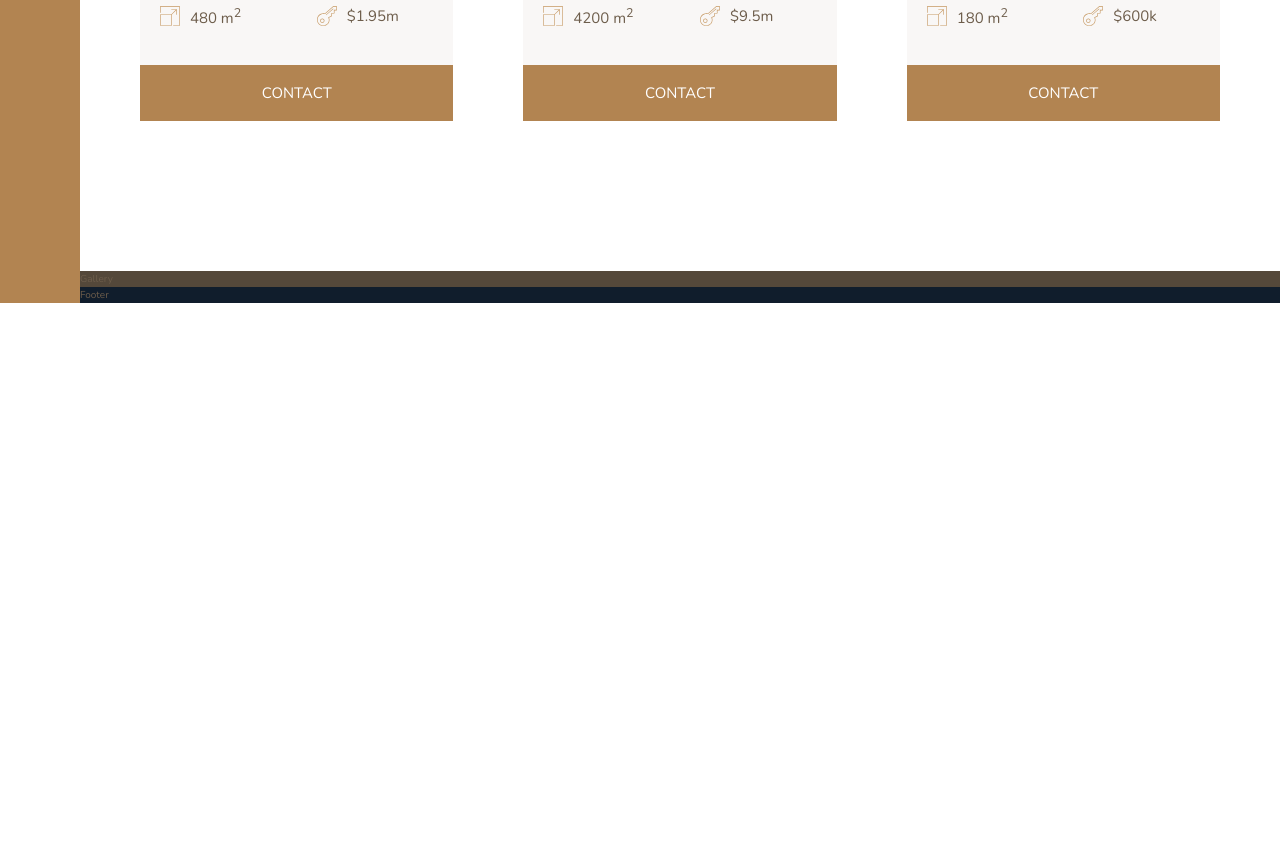
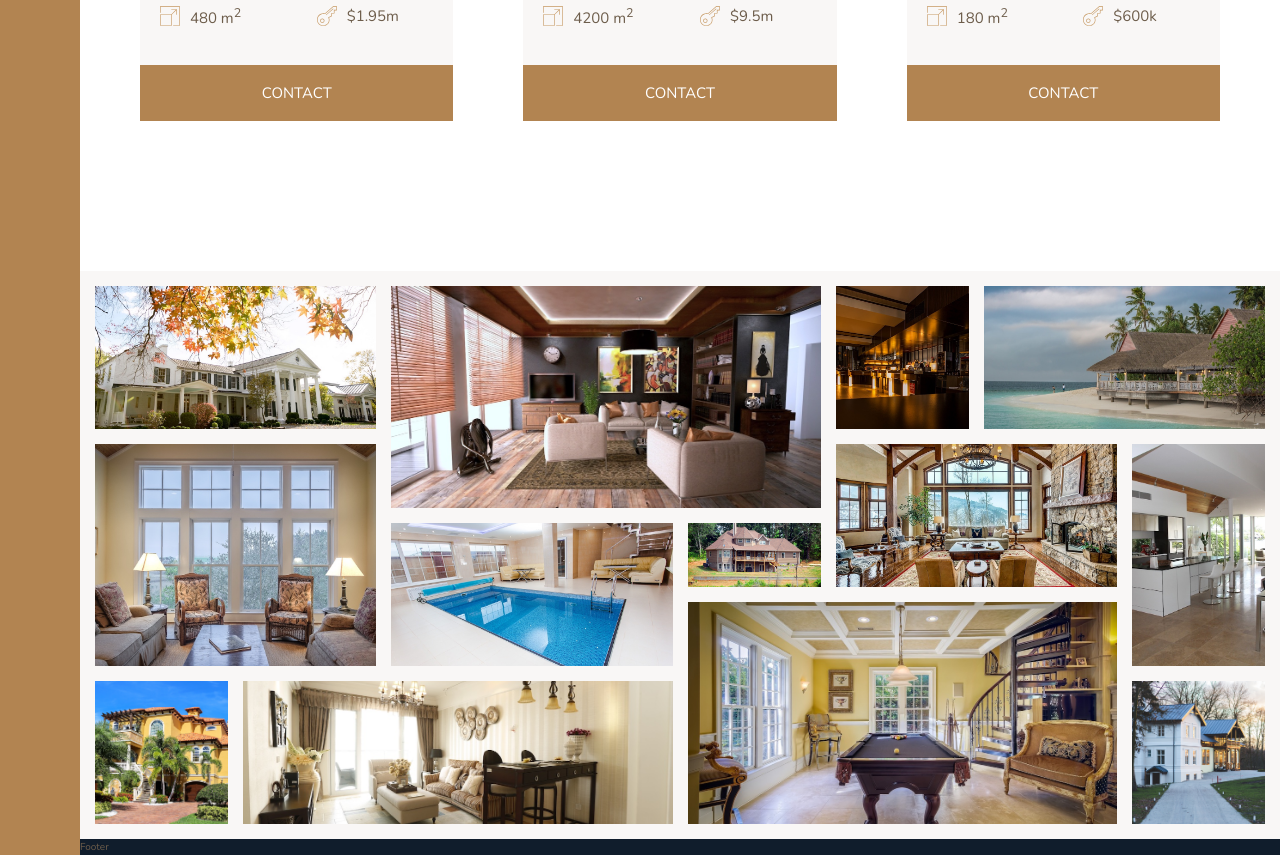
Before and after one commit to elamahpla/CSSGridPractice, a website: page index.html in a window 1280 px wide. Shown: the part 2866-3721 px from the top of the page. Before the commit the page ends 3169 px from the top, so only its background shows below. Drawn offline with nearby package versions, Linux system fonts and the light colour scheme.

Commit message:
John should have shot him in the mouth

```diff
--- a/index.html
+++ b/index.html
@@ -272,7 +272,49 @@
             </div>
   </section>
   <section class="gallery">
-    Gallery
+    <!-- Gallery -->
+    <figure class="gallery-item gallery-item-1">
+      <img src="img/gal-1.jpeg" alt="Gallery Image One" class="gallery-img">
+    </figure>
+    <figure class="gallery-item gallery-item-2">
+      <img src="img/gal-2.jpeg" alt="Gallery Image Two" class="gallery-img">
+    </figure>
+    <figure class="gallery-item gallery-item-3">
+      <img src="img/gal-3.jpeg" alt="Gallery Image Three" class="gallery-img">
+    </figure>
+    <figure class="gallery-item gallery-item-4">
+      <img src="img/gal-4.jpeg" alt="Gallery Image Four" class="gallery-img">
+    </figure>
+    <figure class="gallery-item gallery-item-5">
+      <img src="img/gal-5.jpeg" alt="Gallery Image Five" class="gallery-img">
+    </figure>
+    <figure class="gallery-item gallery-item-6">
+      <img src="img/gal-6.jpeg" alt="Gallery Image Six" class="gallery-img">
+    </figure>
+    <figure class="gallery-item gallery-item-7">
+      <img src="img/gal-7.jpeg" alt="Gallery Image Seven" class="gallery-img">
+    </figure>
+    <figure class="gallery-item gallery-item-8">
+      <img src="img/gal-8.jpeg" alt="Gallery Image Eight" class="gallery-img">
+    </figure>
+    <figure class="gallery-item gallery-item-9">
+      <img src="img/gal-9.jpeg" alt="Gallery Image Nine" class="gallery-img">
+    </figure>
+    <figure class="gallery-item gallery-item-10">
+      <img src="img/gal-10.jpeg" alt="Gallery Image 10" class="gallery-img">
+    </figure>
+    <figure class="gallery-item gallery-item-11">
+      <img src="img/gal-11.jpeg" alt="Gallery Image Eleven" class="gallery-img">
+    </figure>
+    <figure class="gallery-item gallery-item-12">
+      <img src="img/gal-12.jpeg" alt="Gallery Image Twelve" class="gallery-img">
+    </figure>
+    <figure class="gallery-item gallery-item-13">
+      <img src="img/gal-13.jpeg" alt="Gallery Image Thirteen" class="gallery-img">
+    </figure>
+    <figure class="gallery-item gallery-item-14">
+      <img src="img/gal-14.jpeg" alt="Gallery Image Fourteen" class="gallery-img">
+    </figure>
   </section>
   <footer class="footer">
     Footer
--- a/sass/components/_gallery.scss
+++ b/sass/components/_gallery.scss
@@ -1,4 +1,70 @@
 .gallery {
-  background: $darkGrey;
+  background: $brighttGrey;
+  display: grid;
   grid-column: full-start / full-end;
+  grid-template-columns: repeat(8, 1fr);
+  grid-template-rows: repeat(7, 5vw);
+  grid-gap: 1.5rem;
+  padding: 1.5rem;
+  &-item {
+    &-1 {
+      grid-row: 1 / span 2;
+      grid-column: 1 / span 2;
+    }
+    &-2 {
+      grid-row: 1 / span 3;
+      grid-column: 3 / span 3;
+    }
+    &-3 {
+      grid-row: 1 / span 2;
+      grid-column: 6 / 7;
+    }
+    &-4 {
+      grid-row: 1 / span 2;
+      grid-column: 7 / -1;
+    }
+    &-5 {
+      grid-row: 3 / span 3;
+      grid-column: 1 / span 2;
+    }
+    &-6 {
+      grid-row: 4 / span 2;
+      grid-column: 3 / span 2;
+    }
+    &-7 {
+      grid-row: 4 / span 1;
+    }
+    &-8 {
+      grid-row: 3 / span 2;
+      grid-column: 6 / span 2;
+    }
+    &-9 {
+      grid-row: 3 / span 3;
+    }
+    &-10 {
+      grid-row: 6 / -1;
+      grid-column: 1 / span 1;
+    }
+    &-11 {
+      grid-row: 6 / -1;
+      grid-column: 2 / span 3;
+    }
+    &-12 {
+      grid-row: 6 / -1;
+      grid-column: 5 / 5;
+    }
+    &-13 {
+      grid-row: 5 / -1;
+      grid-column: 5 / span 3;
+    }
+    &-14 {
+      grid-row: 6 / -1;
+    }
+  }
+  &-img {
+    width: 100%;
+    height: 100%;
+    object-fit: cover;
+    display: block;
+  }
 }
```
Also changed, not shown: css/style.css.
